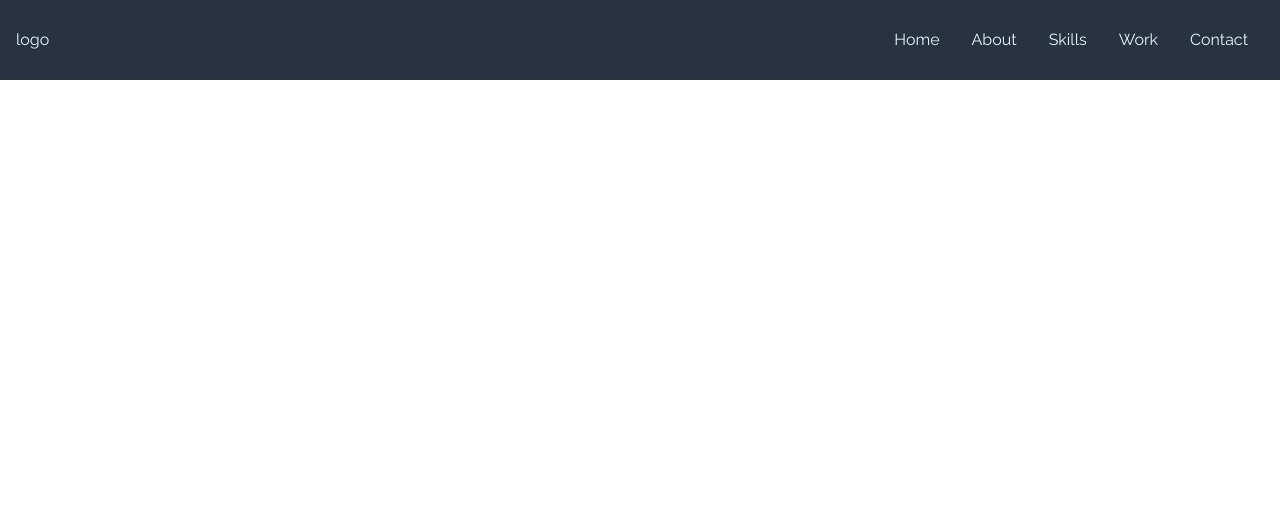
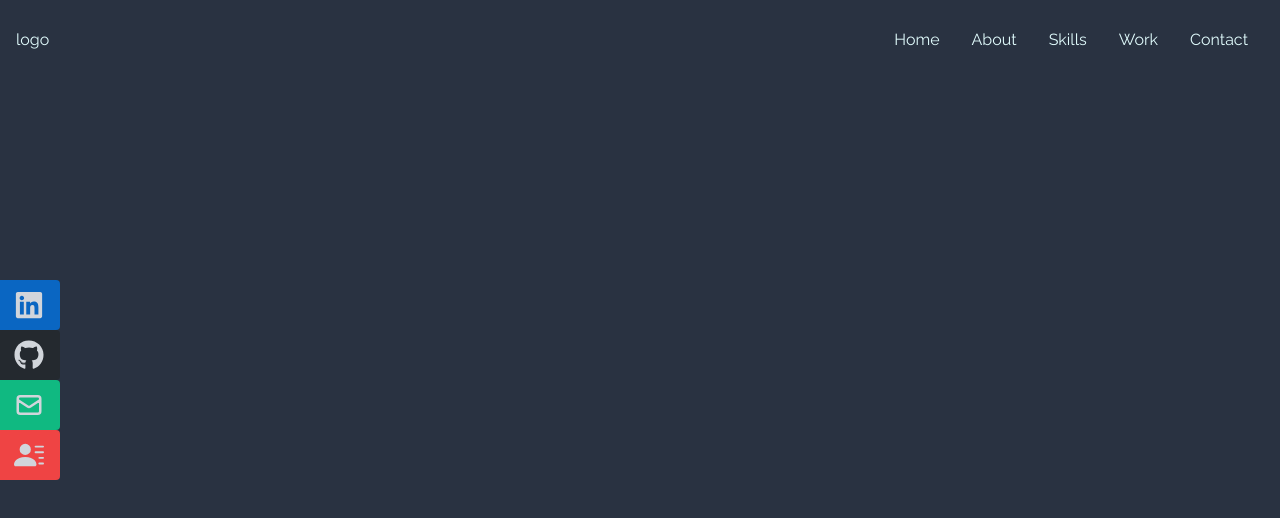
Before and after one commit to dluca22/react_portfolio, a React (Vite) app: page / in a window 1280 px wide. Shown: the top 518 px of the page. Built offline with nearby package versions, Linux system fonts and the light colour scheme.

Commit message:
finished styling sticky links added classes for sm: breakpoint vertical scroll

```diff
--- a/src/App.jsx
+++ b/src/App.jsx
@@ -1,7 +1,8 @@
-import { useState } from 'react'
-import reactLogo from './assets/react.svg'
+import React, { useState } from 'react'
 import './app.css'
+import Home from './components/Home'
 import Navbar from './components/Navbar'
+import StickyLinks from './components/StickyLinks'
 
 function App() {
   const [count, setCount] = useState(0)
@@ -9,6 +10,8 @@ function App() {
   return (
    <div className='app'>
     <Navbar />
+    <StickyLinks/>
+    <Home/>
    </div>
   )
 }
--- a/src/components/Home.jsx
+++ b/src/components/Home.jsx
@@ -3,7 +3,7 @@ import { HiArrowNarrowRight } from 'react-icons/hi'
 
 function Home() {
     return (
-        <div>
+        <div className='bg-[#293241] w-full h-screen'>
 
         </div>
     )
--- a/src/components/StickyLinks.jsx
+++ b/src/components/StickyLinks.jsx
@@ -1,9 +1,35 @@
-import React from 'react'
+import React from 'react';
+import { FaGithub, FaLinkedin } from 'react-icons/fa';
+import { HiOutlineMail } from 'react-icons/hi';
+import { BsFillPersonLinesFill } from 'react-icons/bs'
 
 function StickyLinks() {
   return (
-    <div className='flex fixed flex-col'>
+    // TODO remove xxl: define class and style for vertical sliding tiles after completing, remove hidden
+    <div className='hidden md:sticky-left xxl:sticky-top'>
+        <ul>
+            <li className='vertical-slide md:horizontal-slide bg-[#0A66C2]'>
+                <a href="/" className='flex items-center justify-between w-full text-gray-300 font-bold'>
+                    LinkedIn <FaLinkedin size={30} />
+                </a>
+            </li>
+            <li className='xxl:vertical-slide md:horizontal-slide bg-[#24292F]'>
+                <a href="/" className='flex items-center justify-between w-full text-gray-300 font-bold'>
+                    Github <FaGithub size={30} />
+                </a>
+            </li>
+            <li className='xxl:vertical-slide md:horizontal-slide bg-emerald-500'>
+                <a href="/" className='flex items-center justify-between w-full text-gray-300 font-bold'>
+                    Email <HiOutlineMail size={30} />
+                </a>
+            </li>
+            <li className='xxl:vertical-slide md:horizontal-slide bg-red-500'>
+                <a href="/" className='flex items-center justify-between w-full text-gray-300 font-bold'>
+                    Resume <BsFillPersonLinesFill size={30} />
+                </a>
+            </li>
 
+        </ul>
     </div>
   )
 }
--- a/src/index.css
+++ b/src/index.css
@@ -10,13 +10,26 @@
     @apply font-[Raleway];
   }
   .navbar {
-    @apply fixed w-full h-[80px] flex justify-between items-center px-4 bg-[#293241]
-       dark:bg-black text-[#E0FBFC];
+    @apply fixed w-full h-[80px] flex justify-between items-center px-4 bg-[#293241] dark:bg-black text-[#E0FBFC];
   }
   .navbar-link{
-    @apply px-4 cursor-pointer;
+    @apply px-4 cursor-pointer ;
   }
   .mobile-menu{
     @apply py-2 my-4 text-4xl cursor-pointer hover:first-letter:font-semibold transition-all;
   }
+  /* these 2 are the default behaviour, else is hidden */
+  .sticky-left{
+    @apply flex fixed flex-col top-[35%] left-0
+  }
+  .horizontal-slide{
+    @apply w-[160px] h-[50px] flex p-4  ml-[-100px] hover:ml-[-10px] duration-300 rounded;
+  }
+  /* next 2 should define behaviour for sm screen with top sliding and rotate */
+  .sticky-top{
+    @apply flex fixed top-0 left-[30%] rotate-90
+  }
+  .vertical-slide{
+    @apply p-10
+  }
 }
```
